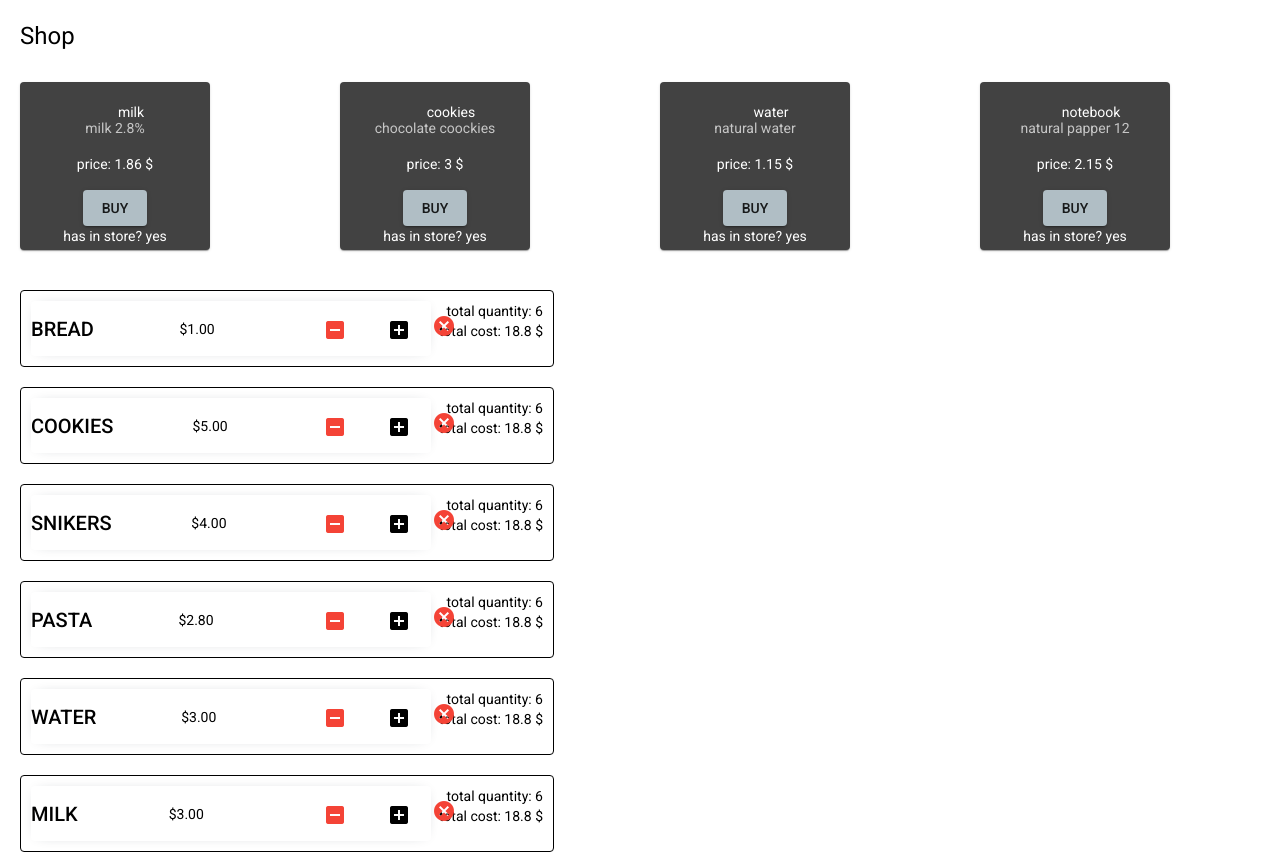
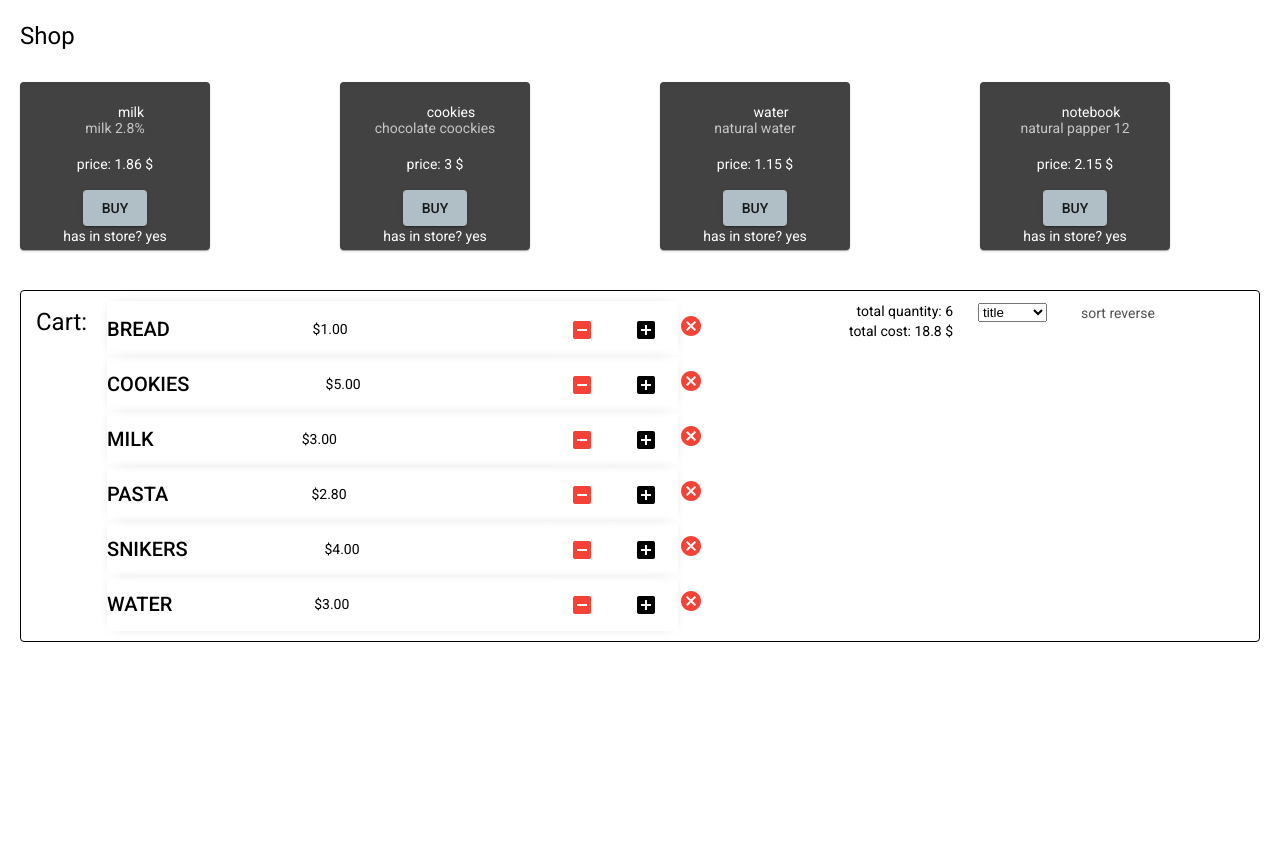
Before and after one commit to kedroviy/shop, an Angular app: page / in a window 1280 px wide. After the commit the page ends 810 px from the top, so only its background shows below. Built offline with nearby package versions, Linux system fonts and the light colour scheme.

Commit message:
[4-Pipes]: Implement sort cart items

```diff
--- a/src/app/cart/components/cart-list/cart-list.component.html
+++ b/src/app/cart/components/cart-list/cart-list.component.html
@@ -1,20 +1,34 @@
 <ng-container *ngIf="(cartList | orderBy : sortItems : isReverse) as result">
-  <div
-    *ngFor="let cartItem of result
-    trackBy: trackCartList"
-    class="cart"
-    [matTooltip]=cartItem.description
-    matTooltipPosition="above"
-    >
+  <div class="cart">
+
+    <h1>Cart: </h1>
+
+    <div class="cart-items-list">
       <app-cart-item
+        *ngFor="let cartItem of result; trackBy: trackCartList"
+        [matTooltip]=cartItem.description
+        matTooltipPosition="above"
         [cartItem]="cartItem"
         (onIncrease)="onQuantityIncrease($event)"
         (onDecrese)="onQuantityDecrease($event)"
         (onDeleteHandler)="onDeleteItem($event)"></app-cart-item>
+    </div>
+
           <p *ngIf="!totalQuantity" class="cart-empty">Cart is empty</p>
+
       <div class="products-values">
         <div>total quantity: {{ totalQuantity }}</div>
         <div>total cost: {{ totalCost }} $</div>
       </div>
+
+      <div class="sort-container">
+        <select [(ngModel)]="sortItems" placeholder="sort by:" >
+          <option value="title">title</option>
+          <option value="price">price</option>
+          <option value="quantity">quantity</option>
+        </select>
+        <mat-checkbox class="checkbox" [(ngModel)]="isReverse">sort reverse</mat-checkbox>
+      </div>
+
   </div>
 </ng-container>
--- a/src/app/cart/components/cart-list/cart-list.component.scss
+++ b/src/app/cart/components/cart-list/cart-list.component.scss
@@ -2,7 +2,6 @@
     display: flex;
     justify-content: space-between;
     min-width: 350px;
-    max-width: 40%;
     border: 1px solid black;
     border-radius: 4px;
     padding: 10px;
@@ -12,6 +11,14 @@
       display: flex;
       flex-direction: column;
       align-items: flex-end;
+    }
+
+    h1 {
+      padding: 5px 20px 5px 5px;
+    }
+
+    > div {
+      flex-grow: 1.5;
     }
 }
 
@@ -23,3 +30,14 @@
 .cart-empty {
   padding: 25px;
 }
+
+.sort-container {
+  color: #504f4f;
+  width: 100px;
+  height: 50px;
+  margin-left: 25px;
+}
+
+.checkbox {
+  margin: 0 10px;
+}
--- a/src/app/cart/components/cart-list/cart-list.component.ts
+++ b/src/app/cart/components/cart-list/cart-list.component.ts
@@ -13,8 +13,9 @@ export class CartListComponent implements OnInit, DoCheck {
   totalQuantity: number = 0;
   totalCost: number = 0;
   isEmptyCart: boolean = false;
-  sortItems!: keyof CartList;
+  sortItems: string = 'title';
   isReverse: boolean = false;
+
   constructor(private cartService: CartService) { }
 
   ngOnInit(): void {
--- a/src/app/shared/pipes/order-by/order-by.pipe.ts
+++ b/src/app/shared/pipes/order-by/order-by.pipe.ts
@@ -6,7 +6,7 @@ import { CartList } from 'src/app/cart/models/cart.models';
 })
 export class OrderByPipe implements PipeTransform {
 
-  transform(arr: CartList[], searchValue: keyof CartList, isAsc: boolean) {
+  transform(arr: CartList[], searchValue: string, isAsc: boolean) {
     const sortOrder = isAsc ? 1 : -1;
 
     if (!searchValue) {
@@ -15,9 +15,9 @@ export class OrderByPipe implements PipeTransform {
 
     arr.sort((a: any, b: any) => {
       if (a[searchValue] < b[searchValue]) {
+        return sortOrder;
+      } else if (a[searchValue] > b[searchValue]) {
         return -sortOrder;
-      } else if (a[searchValue] > b[searchValue]) {
-        return sortOrder;
       } else {
         return 0;
       }
```
Also changed, not shown: src/app/cart/cart.module.ts (+5 -2 lines). Lines whose indentation alone changed are shown as unchanged.
